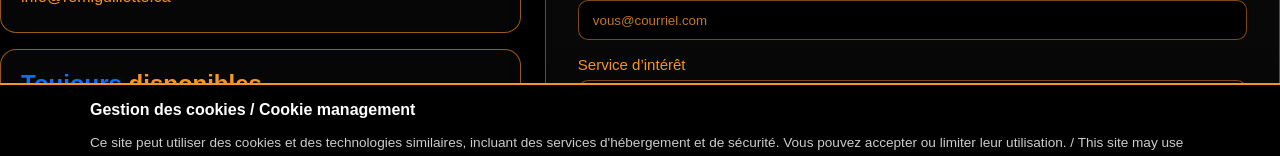
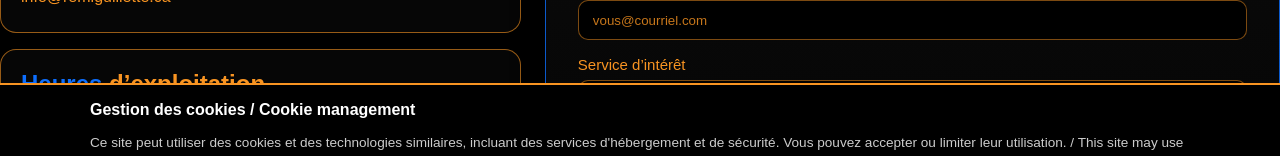
Before and after one commit to remiguillette/BeaverNet-3.2, a React (Vite) app: page /contact in a window 1280 px wide. Shown: the part 567-723 px from the top of the page. Built offline with nearby package versions, Linux system fonts and the light colour scheme; no server answers.

Commit message:
Update policy title split and contact hours copy

```diff
--- a/src/i18n/resources.ts
+++ b/src/i18n/resources.ts
@@ -238,9 +238,9 @@ export const resources = {
       phone: "613-501-2160",
       email: "info@remiguillette.ca",
       hours: "Operating Hours",
-      hoursLine1: "24 hours a day, 7 days a week, year-round",
-      hoursLine2: "Continuous availability",
-      hoursLine3: "Canadian statutory holidays: on-call",
+      hoursLine1: "24/7, year-round",
+      hoursLine2: "Services available at all times",
+      hoursLine3: "Canadian statutory holidays: on-call service",
       form: {
         title: "Send us a message",
         firstName: "First Name",
@@ -651,10 +651,10 @@ export const resources = {
       address: "6388 Hawkins Street, Apt. 307, Niagara Falls, Ontario L2G 1P3",
       phone: "613-501-2160",
       email: "info@remiguillette.ca",
-      hours: "Toujours disponibles",
-      hoursLine1: "24/7, toute l’année",
-      hoursLine2: "Nous sommes disponibles en tout temps",
-      hoursLine3: "Jours fériés : sur appel",
+      hours: "Heures d’exploitation",
+      hoursLine1: "24 h / 24, 7 jours / 7, toute l’année",
+      hoursLine2: "Services disponibles en tout temps",
+      hoursLine3: "Jours fériés canadiens : service sur appel",
       form: {
         title: "Envoyez-nous un message",
         firstName: "Prénom",
@@ -700,8 +700,8 @@ export const resources = {
     },
     privacyPolicy: {
       hero: {
-        titleLead: "Politique de",
-        titleAccent: "confidentialité",
+        titleLead: "Politique",
+        titleAccent: "de confidentialité",
         lastUpdated: "Mise à jour : 25 mars 2026",
       },
       sections: [
--- a/src/pages/Contact.tsx
+++ b/src/pages/Contact.tsx
@@ -65,9 +65,9 @@ export default function Contact() {
                     </>
                   ) : null}
                 </h2>
-                <p>{text("contact.hoursLine1", "24 hours a day, 7 days a week, year-round")}</p>
-                <p>{text("contact.hoursLine2", "Continuous availability")}</p>
-                <p>{text("contact.hoursLine3", "Canadian statutory holidays: on-call")}</p>
+                <p>{text("contact.hoursLine1", "24/7, year-round")}</p>
+                <p>{text("contact.hoursLine2", "Services available at all times")}</p>
+                <p>{text("contact.hoursLine3", "Canadian statutory holidays: on-call service")}</p>
               </article>
             </section>
 
```
